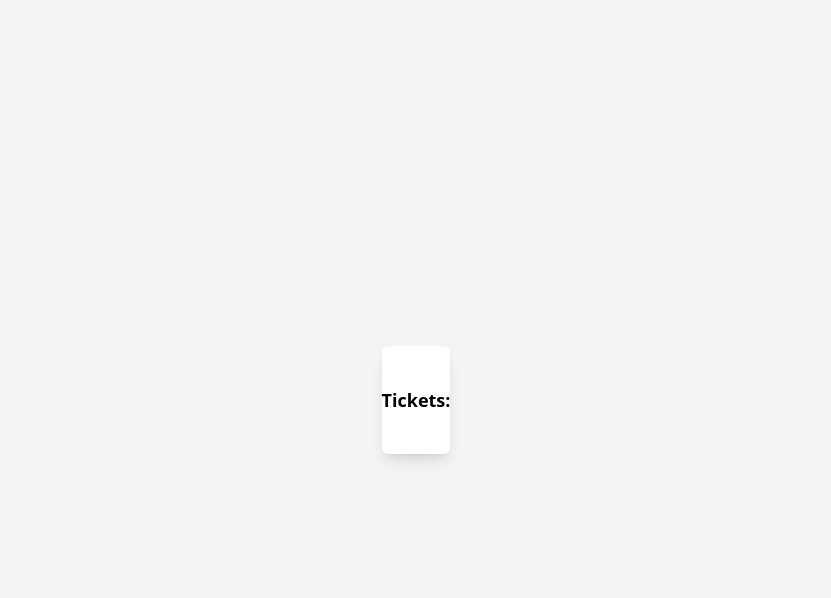
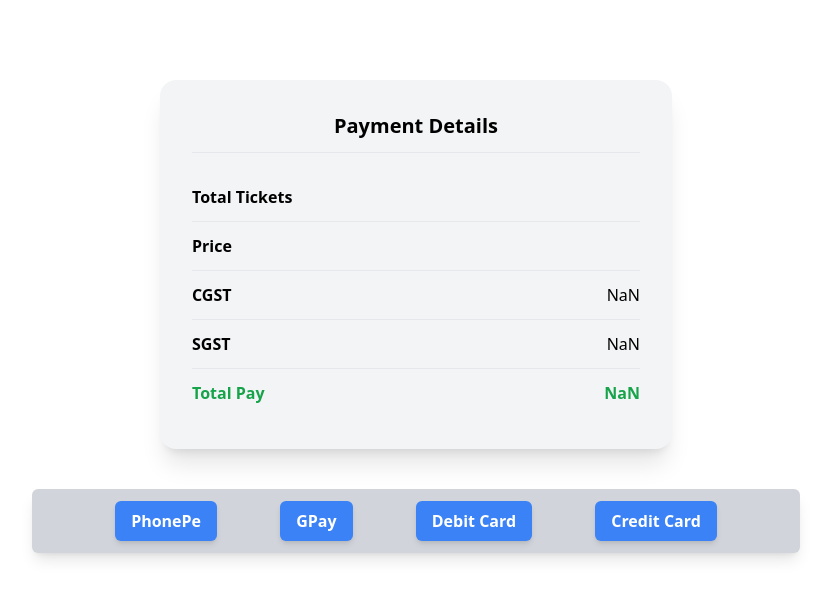
Before and after one commit to kiran-11123/EventPlanner, a React (Vite) app in the folder frontend/: page /payment in a window 1280 px wide. Shown: the top 598 px of the page, without its empty margins (224-1055 px from the left). Built offline with nearby package versions, Linux system fonts and the light colour scheme.

Commit message:
Payment changes made

```diff
--- a/frontend/src/components/Card.tsx
+++ b/frontend/src/components/Card.tsx
@@ -23,6 +23,8 @@ export default function Card({ data }: any) {
   }
 
 
+
+
   async function TicketBuy(query_id:String , countTickets:Number){
 
 
@@ -37,7 +39,7 @@ export default function Card({ data }: any) {
 
          if(response.status===200 && response.data.message==='Go for the Payment'){
 
-             navigate("/payment" , { state: { Tickets : countTickets }})
+             navigate("/payment" , { state: { Tickets : countTickets , Event_id : query_id , Price:data.Price}})
          }
          else{
             window.alert(response.data.message);
--- a/frontend/src/components/Ticktes_buy.tsx
+++ b/frontend/src/components/Ticktes_buy.tsx
@@ -1,18 +1,131 @@
+import axios from 'axios';
 import React from 'react'
+import { useLocation } from 'react-router-dom';
+import { useNavigate } from 'react-router-dom';
 
-const Ticktes_buy = ({ Tickets }) => {
-  return (
-    <div className='flex flex-col px-8 py-6 items-center justify-center min-h-screen bg-gray-100'>
+const Ticktes_buy = () => {
 
-        <div className='flex flex-col items-center justify-between gap-4 sm:max-w-lg shadow-lg bg-white px-15 py-10 border-1 rounded-md '>
+  const navigate = useNavigate();
+  const location = useLocation();
+  const { Tickets, Event_id ,Price } = location.state || {};
+
+  const baseAmount = Price * Tickets;
+  const cgst = baseAmount * 0.18;
+  const sgst = baseAmount * 0.09;
+
+  const TotalPrice = baseAmount + cgst + sgst;
 
 
+  async function BuyTickets() {
 
-          <p className='text-lg font-semibold'>Tickets: {Tickets}</p>
+
+     try{
+
+      const response  = await axios.post("http://localhost:5000/api/tickets/bookTickets",{
+
+        event_id: Event_id,
+        tickets: Tickets,
+        TotalPrice : TotalPrice
+
+      },{
+           withCredentials: true
+      })
+
+      if(response.status===200 && response.data.message=== "Tickets Booked Successfully"){
+
+              window.alert("Tickets Booked Successfully")
+
+              const eventDetails = `
+              Event Name: ${response.data.event.event_name}
+              Date: ${response.data.event.event_date}
+              Venue: ${response.data.event.Venue}
+              Tickets Booked: ${response.data.event.tickets}
+              Total Price: ${response.data.event.totalPrice}
+              `;
+
+
+              const blob = new Blob([eventDetails], { type: "text/plain" });
+              const url = URL.createObjectURL(blob);
+
+
+              const link = document.createElement("a");
+              link.href = url;
+              link.download = "EventDetails.txt";
+              link.click();
+
+
+              URL.revokeObjectURL(url);
+
+             setTimeout(() => navigate("/home"), 500);
+
+      }
+      else{
+
+        window.alert("Payment failed")
+      }
+
+     }
+     catch(er){
+
+        console.log(er);
+        window.alert("Something went wrong")
+     }
+
+  }
+  return (
+        <div className="flex flex-col items-center py-10 bg-white px-4 mt-10">
+          <div className="w-full max-w-md sm:max-w-lg rounded-2xl shadow-xl bg-gray-100 p-8">
+
+
+            <h1 className="text-lg sm:text-xl font-bold text-center border-b pb-3 mb-5">
+              Payment Details
+            </h1>
+
+
+            <div className="divide-y">
+
+              <div className="flex justify-between py-3">
+                <p className="font-semibold">Total Tickets</p>
+                <p>{Tickets}</p>
+              </div>
+
+              <div className="flex justify-between py-3">
+                <p className="font-semibold">Price</p>
+                <p>{Price}</p>
+              </div>
+
+              <div className="flex justify-between py-3">
+                <p className="font-semibold">CGST</p>
+                <p>{cgst}</p>
+              </div>
+
+              <div className="flex justify-between py-3">
+                <p className="font-semibold">SGST</p>
+                <p>{sgst}</p>
+              </div>
+
+              <div className="flex justify-between py-3 font-bold text-green-600">
+                <p>Total Pay</p>
+                <p>{TotalPrice}</p>
+              </div>
+
+          </div>
+        </div>
+
+
+        <div className='flex items-center justify-evenly w-full mt-10 px-5 py-3 rounded-md border-1 bg-gray-300 max-w-3xl shadow-lg cursor-pointer'>
+
+          <button className='px-4 py-2 border-1 rounded-md bg-blue-500 text-white shadow-md font-semibold hover:bg-blue-700' onClick={BuyTickets}>PhonePe</button>
+          <button className='px-4 py-2 border-1 rounded-md bg-blue-500 text-white shadow-md font-semibold hover:bg-blue-700' onClick={BuyTickets}>GPay</button>
+          <button className='px-4 py-2 border-1 rounded-md bg-blue-500 text-white shadow-md font-semibold hover:bg-blue-700' onClick={BuyTickets}>Debit Card</button>
+          <button className='px-4 py-2 border-1 rounded-md bg-blue-500 text-white shadow-md font-semibold hover:bg-blue-700' onClick={BuyTickets}>Credit Card</button>
+
 
         </div>
 
-    </div>
+
+</div>
+
   )
 }
 
```
Also changed, not shown: 2 other files (tests, documents, lock files or other folders).
